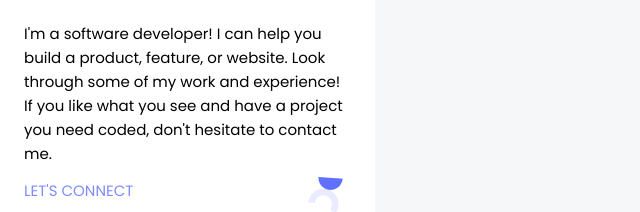
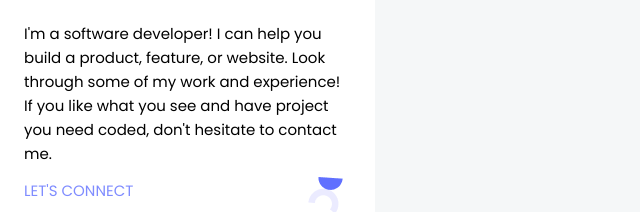
Before and after one commit to MuhammadQasimTasleem/My-portfolio, a website: page index.html in a window 1280 px wide. Shown: the part 315-527 px from the top of the page, 0-640 px from the left. Drawn offline with Linux system fonts and the light colour scheme.

Commit message:
commit all files

```diff
--- a/index.html
+++ b/index.html
@@ -29,7 +29,7 @@
     <hgroup class="headline-content">
         <h1>I'm Qasim.<br> Glad to see<br> you!</h1>
         <p>I'm a software developer! I can help you build a product, feature, or website. Look through some of my work and experience!
-            If you like what you see and have a project you need coded, don't hesitate to contact me.</p>
+            If you like what you see and have  project you need coded, don't hesitate to contact me.</p>
     </hgroup>
     <span>LET'S CONNECT</span>
     <div class="social-icons container">
```
